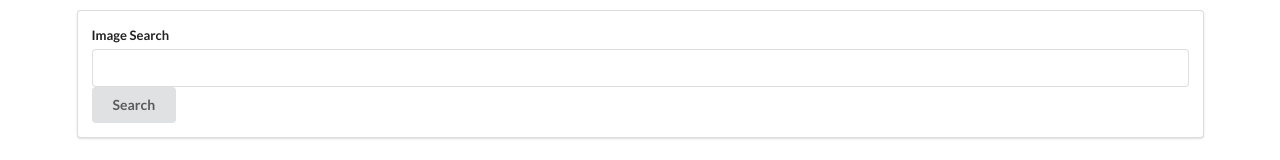
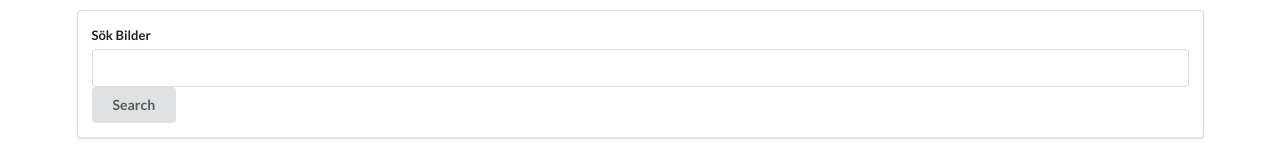
Before and after one commit to JorgenBy/picture_search, a React (Create React App) app: page / in a window 1280 px wide. Shown: the top 160 px of the page. Built offline with nearby package versions, Linux system fonts and the light colour scheme.

Commit message:
minor update

```diff
--- a/src/components/SearchBar.js
+++ b/src/components/SearchBar.js
@@ -13,7 +13,7 @@ class SearchBar extends Component {
             <div className="ui segment">
                 <form className="ui form" onSubmit={this.onFormSubmit}>
                     <div className="field">
-                        <label>Image Search</label>
+                        <label>Sök Bilder</label>
                         <input
                             type="text"
                             value={this.state.term}
--- a/src/index.js
+++ b/src/index.js
@@ -1,6 +1,7 @@
 import React from 'react';
 import ReactDOM from 'react-dom';
 import App from './components/App';
+
 
 //Style
 import 'semantic-ui-css/semantic.min.css';
```
Also changed, not shown: 1 other file (tests, documents, lock files or other folders).
